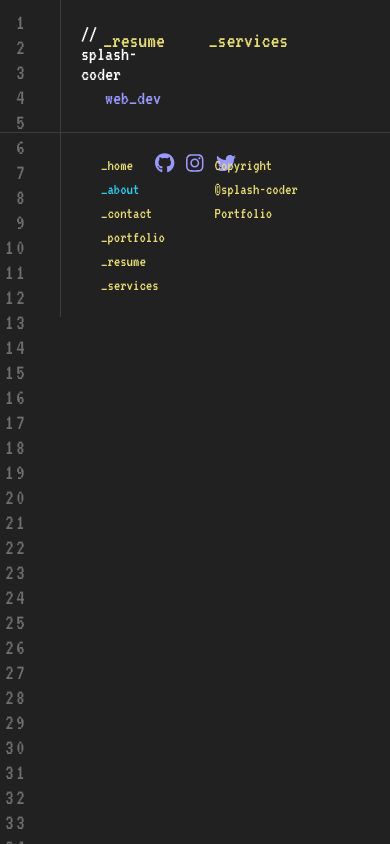
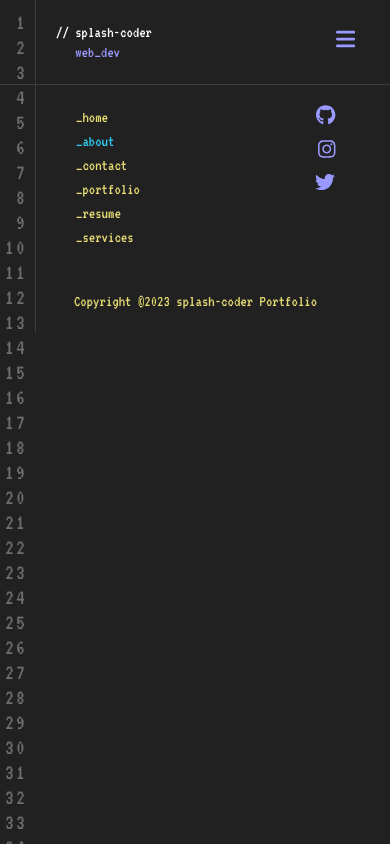
Before and after one commit to splach-coder/portfolio-react-version, a React (Create React App) app: page /about in a window 390 px wide. Built offline with nearby package versions, Linux system fonts and the light colour scheme.

Commit message:
finsih the responsive design for the home

```diff
--- a/src/components/Button/Button.js
+++ b/src/components/Button/Button.js
@@ -3,8 +3,8 @@ import { Link } from "react-router-dom";
 
 const Button = ({ children, path }) => {
   return (
-    <button className=" bg-ActiveBlue px-[40px] py-[20px] border-none outline-none ease transition-colors duration-200 text-white mx-auto hover:bg-purple">
-      <Link to={path} className="text-navigation leading-[22px] text-white no-underline">{children}</Link>
+    <button className=" bg-ActiveBlue px-[30px] py-[10px] md:px-[40px] md:py-[20px] border-none outline-none ease transition-colors duration-200 text-white mx-auto hover:bg-purple">
+      <Link to={path} className="text-desc md:text-navigation leading-[22px] text-white no-underline">{children}</Link>
     </button>
   );
 };
--- /dev/null
+++ b/src/components/ContactMe/ContactMe.js
@@ -0,0 +1,48 @@
+import React from "react";
+import SectionHeader from "../SectionHeader/SectionHeader";
+import Button from "../Button/Button";
+
+const ContactMe = () => {
+  return (
+    <section className="mt-[150px] bg-black" id="contactme">
+      <SectionHeader
+        icon="{*}"
+        title="&lt;Contact me&gt;"
+        desc="...Unlock the gateway to connection. Reach out and let's embark
+  <br />
+  on a transformative journey together."
+      />
+
+      <div className="w-full pb-5 flex flex-col items-center">
+        <div className="w-[80%]">
+          <form action="#" className="flex flex-col gap-4">
+            <input
+              type="text"
+              id="name"
+              className="py-7  outline-none border-b border-grey bg-transparent text-purple text-desc leading-[20px] ease duration-200 transition-all focus:border-b-2 focus:border-purple placeholder:text-purple"
+              placeholder="_name*"
+            />
+            <input
+              type="email"
+              id="email"
+              className="py-7  outline-none border-b border-grey bg-transparent text-purple text-desc leading-[20px] ease duration-200 transition-all focus:border-b-2 focus:border-purple placeholder:text-purple "
+              placeholder="_email*"
+            />
+            <textarea
+              name="message"
+              id="message"
+              cols="30"
+              rows="5"
+              className="py-7  outline-none border-b border-grey bg-transparent text-purple text-desc leading-[20px] ease duration-200 transition-all focus:border-b-2 focus:border-purple placeholder:text-purple"
+              placeholder="_message*"></textarea>
+          </form>
+        </div>
+        {/* devider  */}
+        <div className="border-s border-grey w-0 h-12 md:h-24"></div>
+        <Button>{"{send}"}</Button>
+      </div>
+    </section>
+  );
+};
+
+export default ContactMe;
--- a/src/components/Footer/Footer.js
+++ b/src/components/Footer/Footer.js
@@ -10,9 +10,9 @@ import { faTwitter } from "@fortawesome/free-brands-svg-icons";
 const Footer = ({ activePage }) => {
   return (
     <footer className=" border-t-[1px] border-grey ">
-      <div className="container text-yellow min-h-auto px-[20px] py-5">
+      <div className="con text-yellow min-h-auto px-[20px] py-5">
         <div className="grid grid-cols-12">
-          <div className="col-span-5">
+          <div className="col-span-6 md:col-span-5">
             <ul className="flex w-100 flex-wrap">
               {pages.map((page) => {
                 return (
@@ -36,7 +36,7 @@ const Footer = ({ activePage }) => {
               })}
             </ul>
           </div>
-          <div className="col-span-2 flex gap-3 justify-center text-desc leading-[20px] no-underline text-purple">
+          <div className="col-span-6 md:col-span-2 flex flex-col md:flex-row gap-3 items-end md:items-start md:justify-center text-desc leading-[20px] no-underline text-purple">
             <a href="https://github.com/splach-coder">
               <div className="text-purple">
                 <FontAwesomeIcon icon={faGithub} />
@@ -53,10 +53,9 @@ const Footer = ({ activePage }) => {
               </div>
             </a>
           </div>
-          <div className="col-span-5 flex justify-end">
-            Copyright ©
-            <script>document.write(new Date().getFullYear());</script>
-            splash-coder Portfolio
+          <div className="col-span-12 md:col-span-5 mt-10 md:mt-0 flex justify-center items-end md:justify-end md:items-start">
+            Copyright ©{new Date().getFullYear() + " "}
+             splash-coder Portfolio
           </div>
         </div>
       </div>
--- a/src/components/Header/Header.js
+++ b/src/components/Header/Header.js
@@ -1,34 +1,58 @@
-import React from "react";
+import { useState } from "react";
 import pages from "../consts/Pages";
-
-console.log(pages);
+import { FontAwesomeIcon } from "@fortawesome/react-fontawesome";
+import { faBars } from "@fortawesome/free-solid-svg-icons";
+import { faXmark } from "@fortawesome/free-solid-svg-icons";
+import { Link } from "react-router-dom";
 
 const Header = ({ activePage }) => {
+  const [navState, setNavState] = useState(false);
+
+  const openNav = () => {
+    setNavState(true);
+  };
+
+  const closeNav = () => {
+    setNavState(false);
+  };
+
   return (
     <header>
-      <div className="container min-h-auto">
-        <div className="bg-black grid grid-cols-12 py-6 mx-[20px]">
-          <div className="col-span-4">
-            <div className="flex flex-col gap-y-1 text-desc leading-[20px] text-white">
-              <span>// splash-coder</span>
+      <div className="con min-h-auto">
+        <div className="bg-black grid grid-cols-12 py-6 ms-[20px]">
+          <div className="col-span-6 md:col-span-4">
+            <div className="flex flex-col gap-y-1 text-[16px] leading-[16px] md:text-desc md:leading-[20px] text-white">
+              <span>{"// splash-coder"}</span>
               <span className="text-purple">&nbsp;&nbsp;&nbsp;web_dev</span>
             </div>
           </div>
-          <div className="col-span-8">
-            <ul className="flex w-100 justify-end list-none text-navigation">
+          <div
+            className="col-span-6 text-right text-purple text-navigation md:hidden"
+            onClick={openNav}>
+            <FontAwesomeIcon icon={faBars} />
+          </div>
+          <div
+            className={`fixed left-0 top-0 w-screen h-screen z-50 flex items-center justify-center bg-black md:relative md:w-auto md:h-auto md:z-auto md:top-auto md:left-auto md:col-span-8 md:block ${
+              navState ? "block" : "hidden"
+            }`}>
+            <div
+              className="absolute top-4 right-6 text-purple text-navigation md:hidden"
+              onClick={closeNav}>
+              <FontAwesomeIcon icon={faXmark} />
+            </div>
+            <ul className="flex flex-col items-center justify-center gap-6 md:flex-row md:gap-0 md:w-100 md:justify-end list-none text-navigation">
               {pages.map((page) => {
                 return (
                   <li key={page.id}>
-                    <a
-                      key={page.id}
-                      href="#"
-                      className={`px-[22px] no-underline ease duration-200 transition-colors ${
+                    <Link
+                      to={'/' + page.route}
+                      className={`md:px-[10px] lg:px-[22px] no-underline ease duration-200 transition-colors ${
                         activePage === page.name.toLowerCase()
                           ? "text-ActiveBlue"
                           : "text-yellow hover:text-purple"
                       }`}>
                       _{page.name.toLowerCase()}
-                    </a>
+                    </Link>
                   </li>
                 );
               })}
--- /dev/null
+++ b/src/components/SectionHeader/SectionHeader.js
@@ -0,0 +1,13 @@
+import React from "react";
+
+const SectionHeader = ({ icon, title, desc }) => (
+    <div className="flex flex-col items-center gap-y-3 mb-[50px]">
+      <div className="text-[31px] leading-[31px] text-purple">{icon}</div>
+      <div className="text-white text-[40px] leading-[40px] md:text-[108px] md:leading-[86px]">{title}</div>
+      <div
+        className="text-yellow text-[16px] leading-[16px] md:text-desc md:leading-[20px] text-center"
+        dangerouslySetInnerHTML={{ __html: desc }}
+      />
+    </div>
+  );
+export default SectionHeader;
--- a/src/index.css
+++ b/src/index.css
@@ -40,10 +40,36 @@ body {
   background-attachment: fixed;
 }
 
-.container {
+.con {
   width: calc(100% - 120px);
   margin: 0 auto;
   overflow-x: hidden;
   border-left: 1px solid;
   @apply border-grey;
 }
+
+/* Small screens, typically phones */
+@media (max-width: 767px) {
+
+  /* Your CSS styles for small screens go here */
+  .con {
+    width: calc(100% - 70px);
+  }
+}
+
+/* Media query for screens with a width between 768px and 1.24px */
+@media (min-width: 768px) and (max-width: 1024px) {
+
+  /* Your CSS styles for small screens go here */
+  .con {
+    width: calc(100% - 90px);
+  }
+}
+
+/* Large screens, typically laptops */
+@media (min-width: 1024px) {
+  /* Your CSS styles for large screens go here */
+  .con {
+    width: calc(100% - 120px);
+  }
+}
```
Also changed, not shown: src/views/Home.js (+19 -70 lines).
